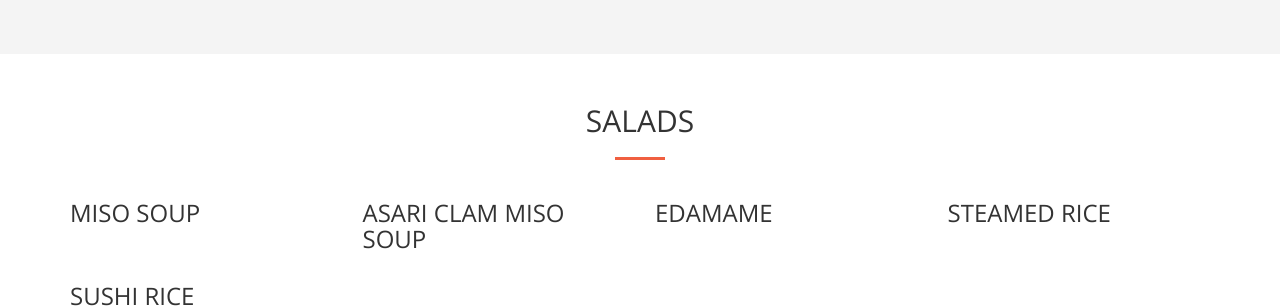
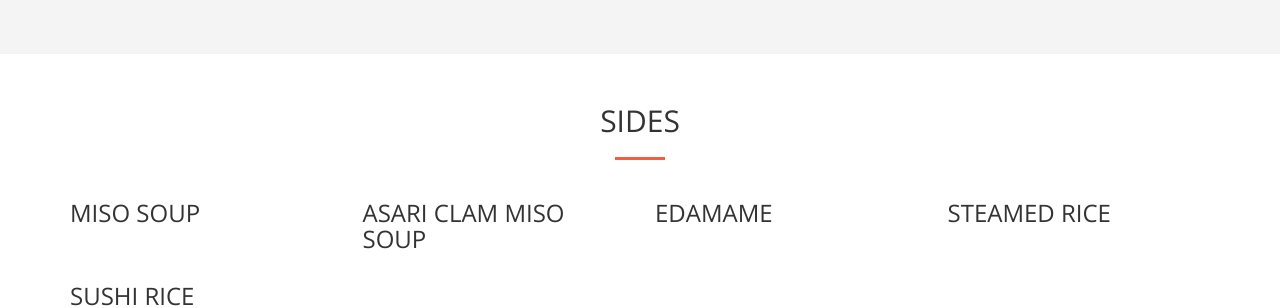
Before and after one commit to CyrusLiang/kamekyo, a Jekyll site: the page built from index.html, in a window 1280 px wide and 900 px high, scrolled down 1596 px. Shown: the part 311-619 px from the top of the window. Built offline with Jekyll 4.4.1, drawn with Linux system fonts in a browser that asks for light colours.

Commit message:
Update sides.html

```diff
--- a/_includes/sides.html
+++ b/_includes/sides.html
@@ -2,7 +2,7 @@
     <div class="container">
         <div class="row">
             <div class="col-lg-12 text-center">
-                <h2 class="section-heading">Salads</h2>
+                <h2 class="section-heading">Sides</h2>
                 <hr class="primary">
             </div>
         </div>
```
